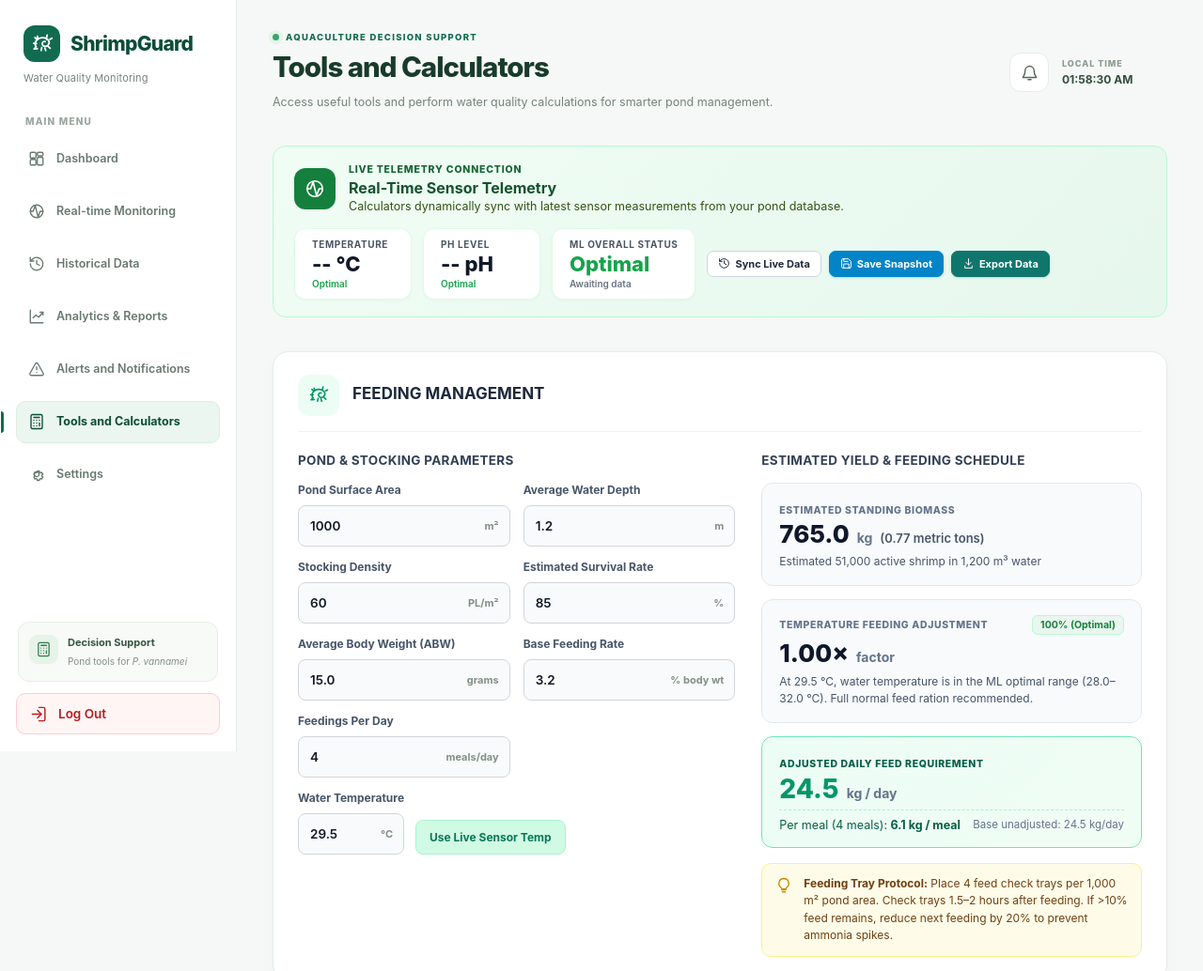
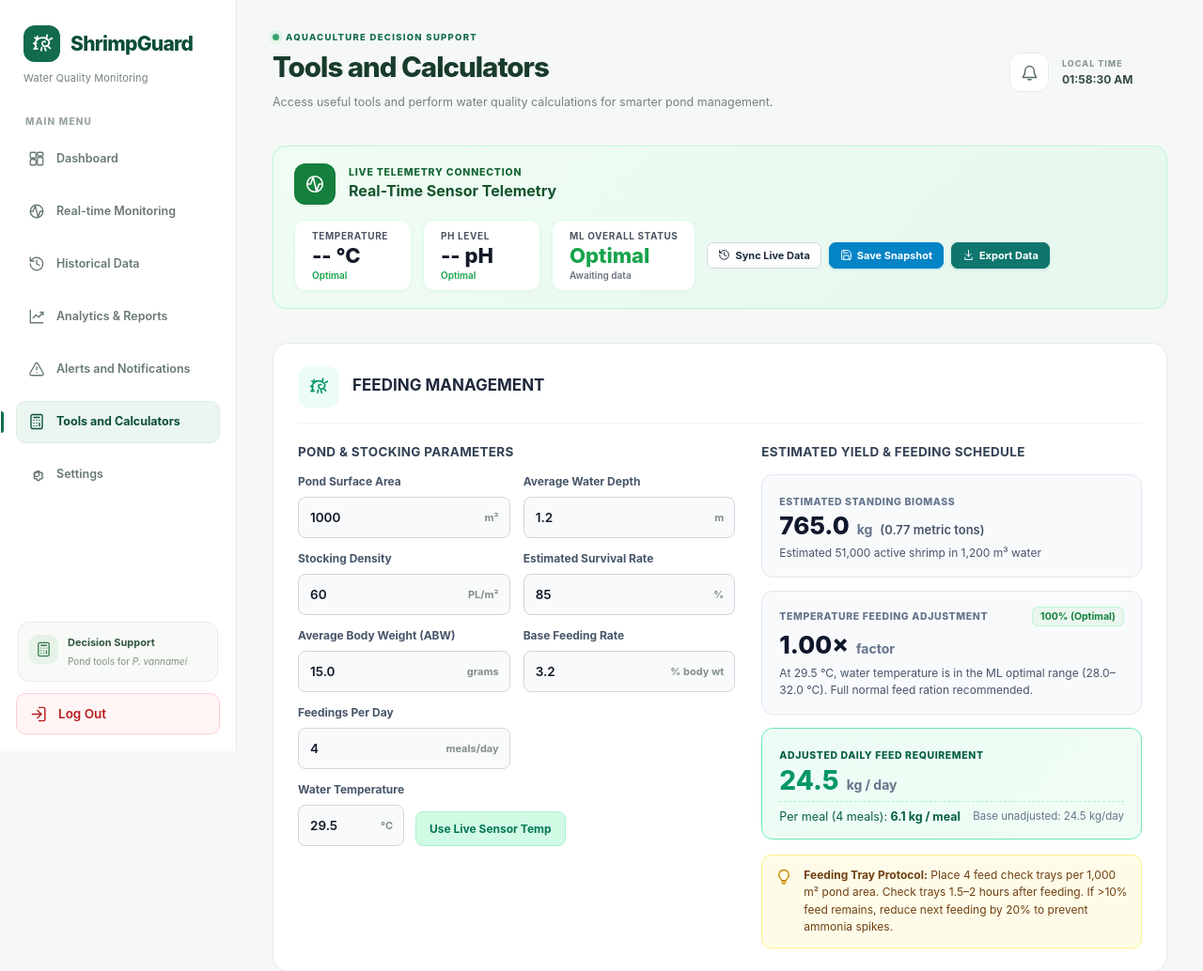
Before and after one commit to gmrdavid/shrimpGuard, a Flask app: template templates/calculators.html in a window 1280 px wide. Shown: the top 1034 px of the page at 94% size. Run offline with Flask 3, Linux system fonts and the light colour scheme; the template is opened without the code that fills it, so the values that code supplies are empty.

Commit message:
auto-commit

```diff
--- a/templates/calculators.html
+++ b/templates/calculators.html
@@ -163,7 +163,6 @@
                     <div>
                         <span class="tools-eyebrow">LIVE TELEMETRY CONNECTION</span>
                         <h2 id="live-sync-heading">Real-Time Sensor Telemetry</h2>
-                        <p>Calculators dynamically sync with latest sensor measurements from your pond database.</p>
                     </div>
                 </div>
 
```
